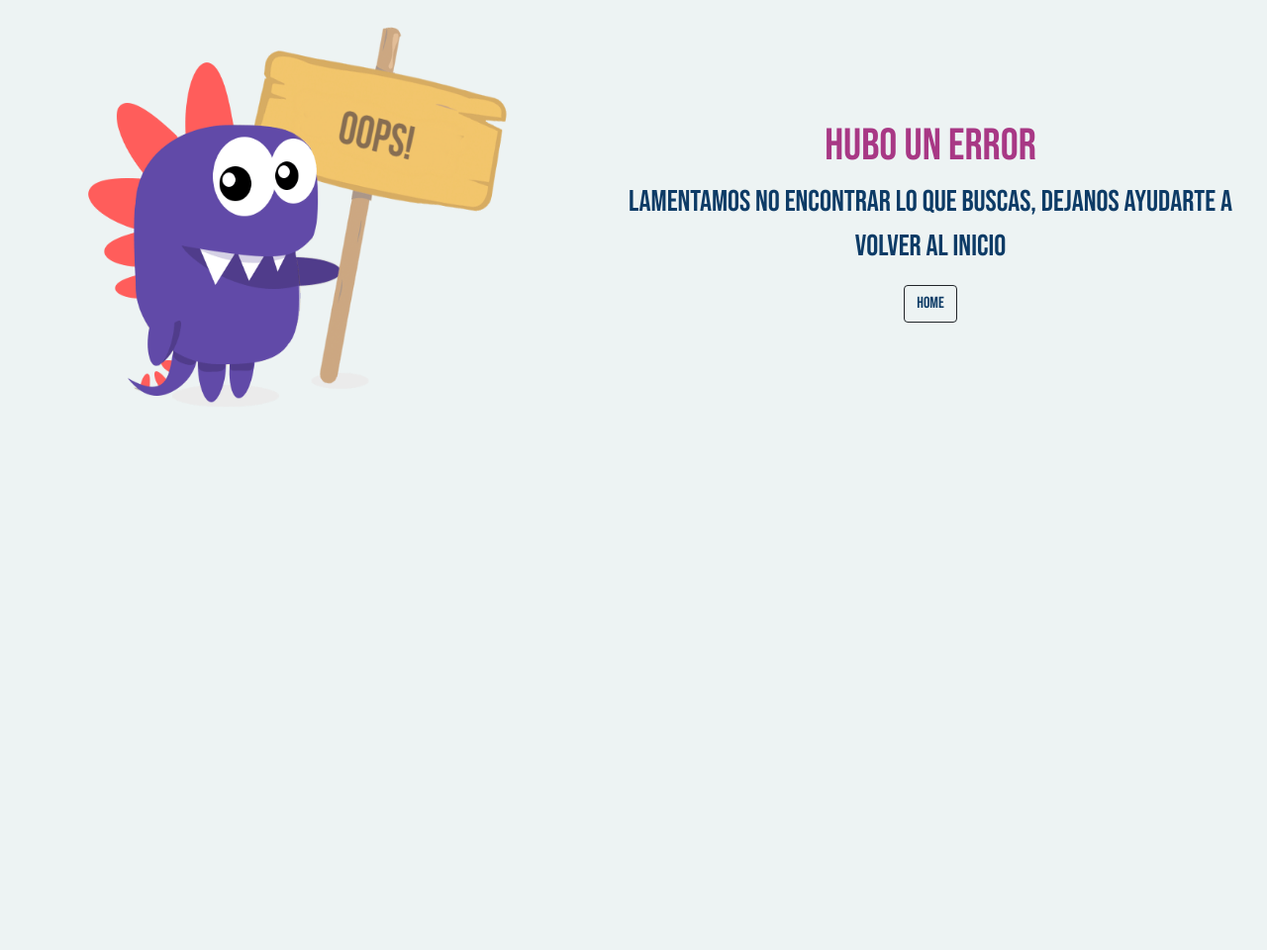
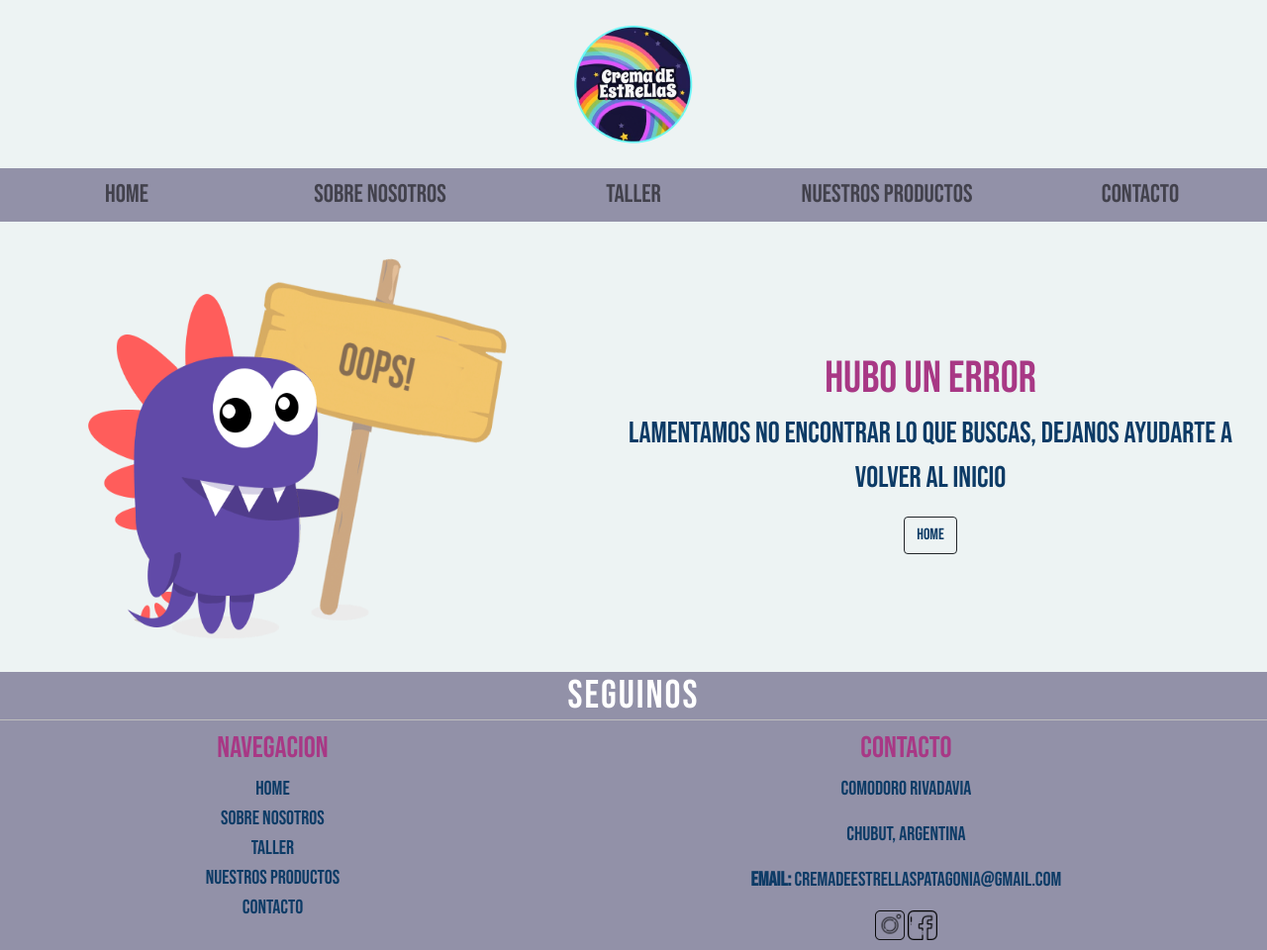
Before and after one commit to valenporto/Crema_De_Estrellas, a plain HTML site: page Pages/pagina404.html in a window 1280 px wide. Shown: the whole page at 99% size. Before the commit the page ends 800 px from the top, so only its background shows below. Drawn offline with nearby package versions, Linux system fonts and the light colour scheme.

Commit message:
agregado a pagina 404

```diff
--- a/Pages/pagina404.html
+++ b/Pages/pagina404.html
@@ -32,6 +32,62 @@
     <link rel="stylesheet" href="../Css/style.css">
 </head>
 
+<!-- Header -------->
+
+<header>
+
+    <div class="header_logo">
+
+        <a href="../index.html"><img class="header_imagen_logo" src="../Images/Home.png" alt="Logo"></a>
+
+    </div>
+
+        <!-- Barra de navegacion ------>
+
+    <nav class="navbar navbar-expand-lg navbar-light bg-light g-0 p-0 bordes-br">
+
+        <div class="container-fluid nav">
+
+            <button class="navbar-toggler" type="button" data-bs-toggle="collapse" data-bs-target="#navbarNav" aria-controls="navbarNav" aria-expanded="false" aria-label="Toggle navigation">
+            <span class="navbar-toggler-icon"></span>
+            </button>
+
+            <div class="collapse navbar-collapse" id="navbarNav">
+
+                <ul class="navbar-nav justify-content-center w-100 ul">
+
+                    <li class="nav-item li">
+                        <a class="nav-link barra_Navegacion" href="../index.html">Home</a>
+                    </li>
+
+                    <li class="nav-item li">
+                        <a class="nav-link barra_Navegacion" href="./unoSobreNotrosotros.html">Sobre Nosotros</a>
+                    </li>
+
+                    <li class="nav-item li">
+                        <a class="nav-link barra_Navegacion" href="./dosTaller.html">Taller</a>
+                    </li>
+
+                    <li class="nav-item li">
+                        <a class="nav-link barra_Navegacion" href="./tresNuestrosProductos.html">Nuestros productos</a>
+                    </li>
+
+                    <li class="nav-item li">
+                        <a class="nav-link barra_Navegacion" href="./cuatroContacto.html">Contacto</a>
+                    </li>
+
+                </ul>
+
+            </div>
+
+        </div>
+
+    </nav>
+
+</header>
+
+<!-- Texto ----------->
+
 <body>
 
     <div class="error">
@@ -53,6 +109,60 @@
 
     </div>
 
+<!-- Footer -------->
+
+<footer>
+
+    <h4 class="letra_Index bordes-hr">Seguinos</h4>
+
+    <div class="navegacionFooter">
+
+        <div class="texto tamanio-20px">
+
+            <h3 class="letra_Subtitulo tamanio-30px">Navegacion</h3>
+
+            <ul>
+
+                <li class="navfooter ">
+                    <a class="texto" href="../index.html">Home</a>
+                </li>
+
+                <li class="navfooter">
+                    <a class="texto" href="./unoSobreNotrosotros.html">Sobre Nosotros</a>
+                </li>
+
+                <li class="navfooter">
+                    <a class="texto" href="./dosTaller.html">Taller</a>
+                </li>
+
+                <li class="navfooter">
+                    <a class="texto" href="./tresNuestrosProductos.html">Nuestros Productos</a>
+                </li>
+
+                <li class="navfooter">
+                    <a class="texto" href="./cuatroContacto.html">Contacto</a>
+                </li>
+
+            </ul>
+
+        </div>
+
+        <div class="texto tamanio-20px">
+
+            <h3 class="letra_Subtitulo tamanio-30px">Contacto</h3>
+
+            <p> Comodoro Rivadavia </p>
+            <p> Chubut, Argentina </p>
+            <p> <strong>Email:</strong> cremadeestrellaspatagonia@gmail.com </p>
+
+            <a target="_blank" href="https://www.instagram.com/crem4deestrellas/"><img class="ajustesimg imagenes_Redes" src="../Images/iconos/instagram.png" alt="Instagram"></a>
+            <a target="_blank" href="https://www.facebook.com/Crema-DeEstrellas-111111490620758"><img class="ajustesimg imagenes_Redes" src="../Images/iconos/facebook.png" alt="Facebook"></a>
+
+        </div>
+
+    </div>
+
+</footer>
 
 
 
```
